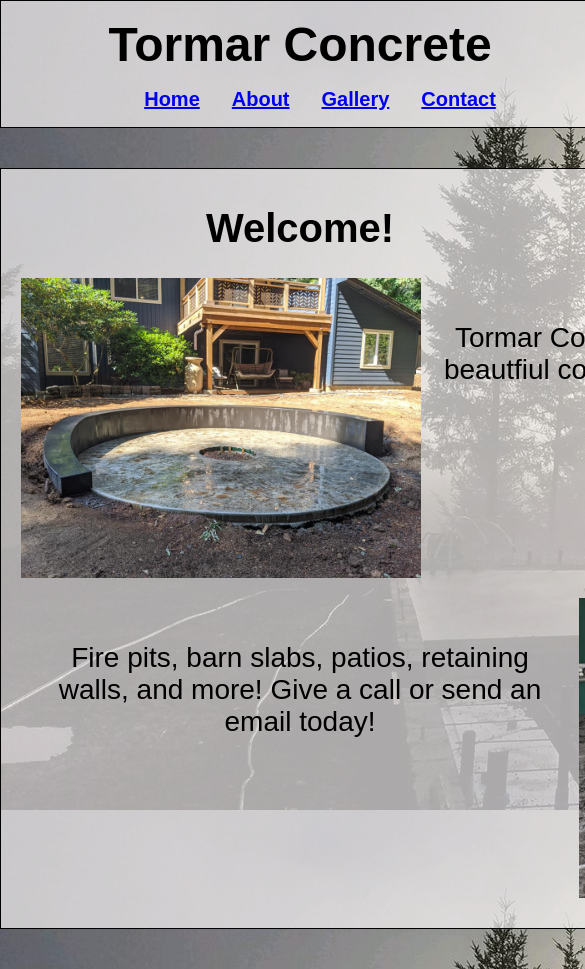
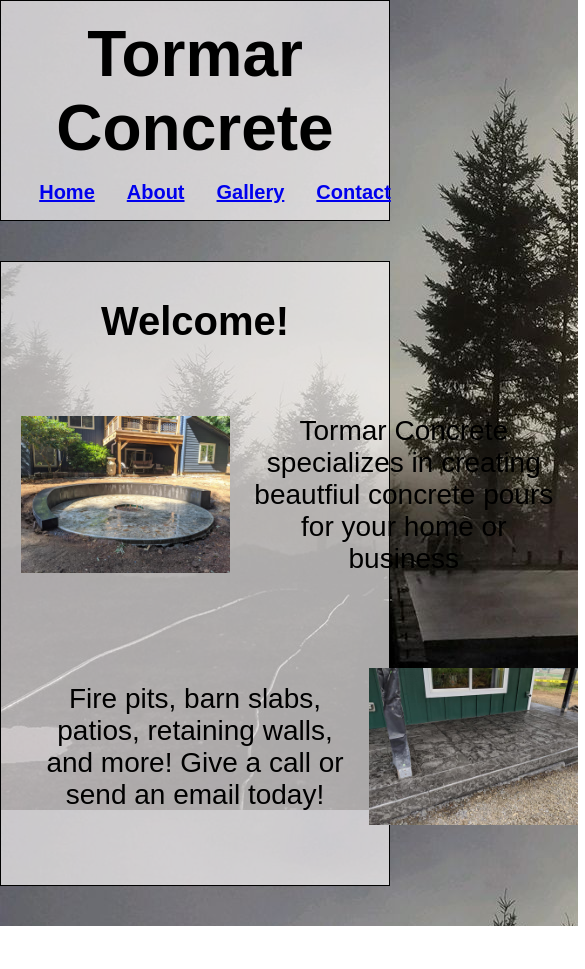
Before and after one commit to gillemic/tormar_html, a plain HTML site: page index.html in a window 390 px wide. Shown: the top 969 px of the page, 585 px wide, since content can reach past the window. After the commit the page ends 926 px from the top, so only its background shows below. Drawn offline with Linux system fonts and the light colour scheme.

Commit message:
small css fixes for mobile friendly site

```diff
--- a/css/index.css
+++ b/css/index.css
@@ -2,8 +2,9 @@ body {
   background-image: url('/img/pic50.jpg');
   background-size: auto;
   height: 100%;
-  min-width: 600px;
+  /*min-width: 600px;*/
   max-width: 1000px;
+  width: auto;
   display: flex;
   flex-direction: column;
   justify-content: center;
@@ -23,7 +24,7 @@ li {
 }
 
 a {
-  font-size: 20px;
+  font-size: 1.25rem;
   font-weight: bold;
 }
 
@@ -42,7 +43,7 @@ form {
 }
 
 .header h1 {
-  font-size: 3em;
+  font-size: 4rem;
   padding: 1rem auto;
   margin: 1rem auto;
 }
@@ -82,7 +83,8 @@ form {
 }
 
 .home img {
-  max-width: 400px;
+  height: auto;
+  max-width: 60%;
   float: left;
   margin: auto;
 }
```
